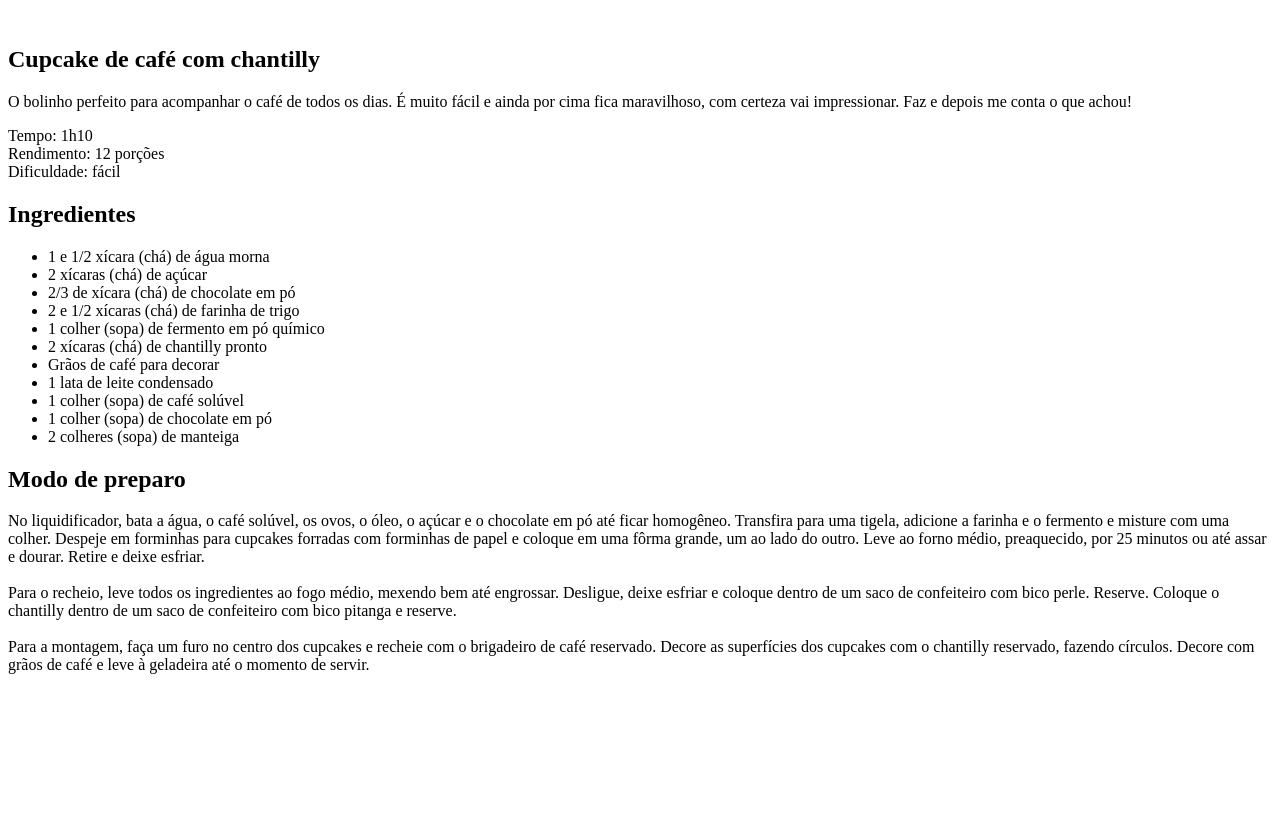
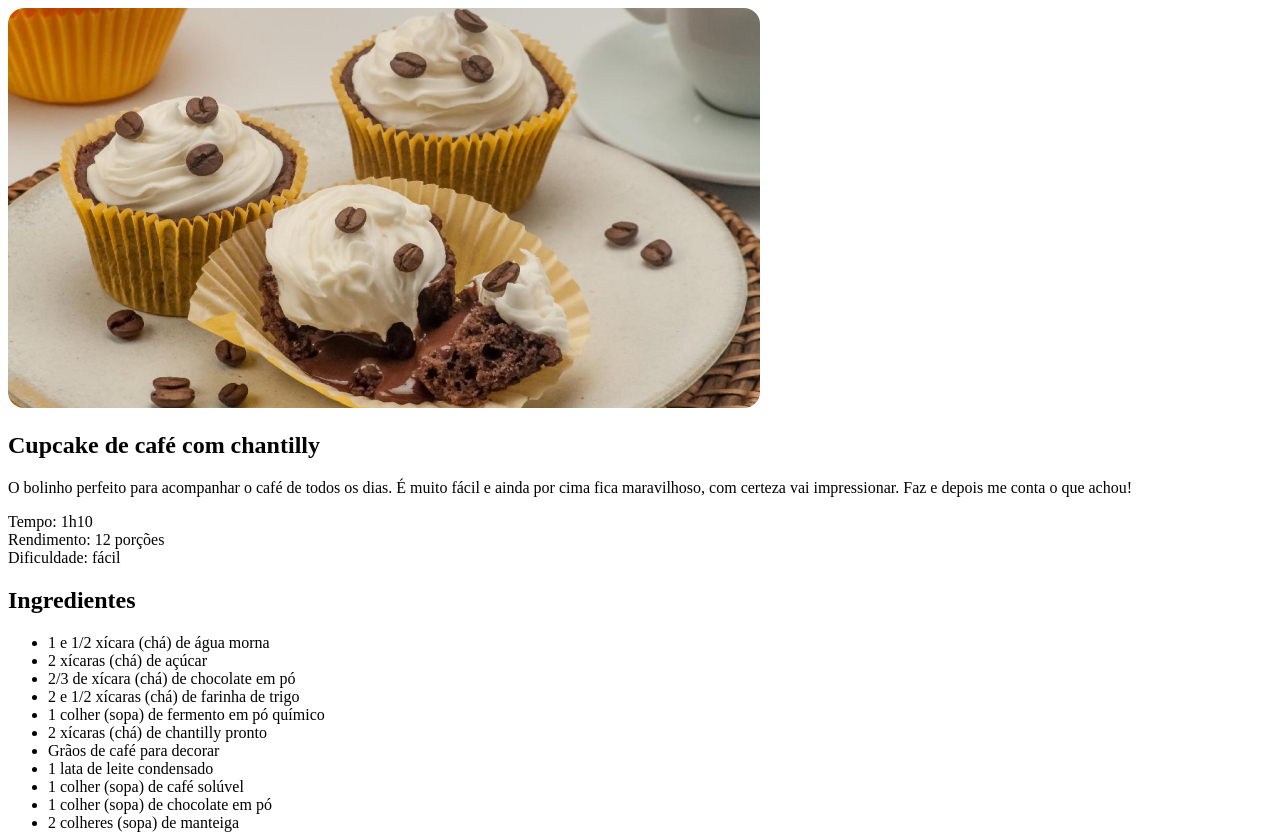
Before and after one commit to RicardoTavaresDias/PROJETO-PAGINA-DE-RECEITAS, a plain HTML site: page index.html in a window 1280 px wide. Shown: the top 835 px of the page. Before the commit the page ends 800 px from the top, so only its background shows below. Drawn offline with Linux system fonts and the light colour scheme.

Commit message:
adicionando imagens e estilo

```diff
--- a/index.html
+++ b/index.html
@@ -4,11 +4,13 @@
   <meta charset="UTF-8">
   <meta name="viewport" content="width=device-width, initial-scale=1.0">
   <title>Página de Receita</title>
+
+  <link rel="stylesheet" href="style.css">
 </head>
 <body>
   <div id="page">
 
-    <img src="" alt=""/>
+    <img src="assets/main-image.jpg" alt="Imagem de um cupcake com graos de cafe e um chantily"/>
 
     <main>
       <section id="about">
--- /dev/null
+++ b/style.css
@@ -0,0 +1,3 @@
+img {
+  border-radius: 16px;
+}
```
Also changed, not shown: assets/bg.jpg (added), assets/main-image.jpg (added).
